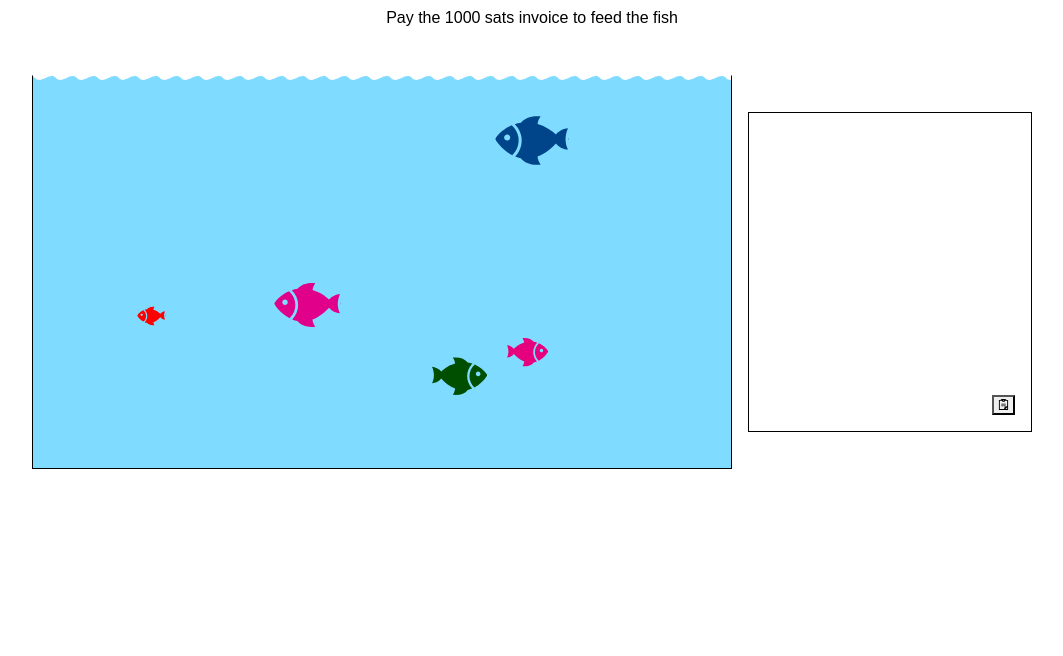
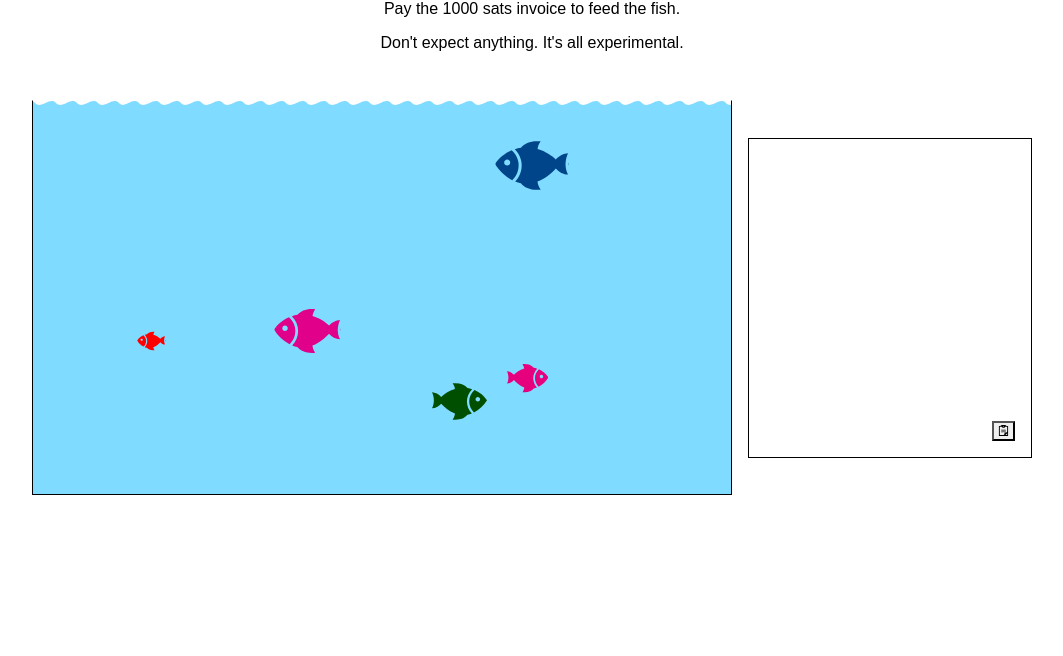
Before and after one commit to FilipChalupa/lightning-aquarium, a website: page public/index.html in a window 1280 px wide. Shown: the part 144-800 px from the top of the page, without its empty margins (108-1171 px from the left). Drawn offline with Linux system fonts and the light colour scheme.

Commit message:
Disclaimer

```diff
--- a/public/index.html
+++ b/public/index.html
@@ -16,7 +16,8 @@
 	<div class="layout">
 		<div class="about">
 			<h1>Lightning aquarium</h1>
-			<p>Pay the 1000 sats invoice to feed the fish</p>
+			<p>Pay the 1000 sats invoice to feed the fish.</p>
+			<p>Don't expect anything. It's all experimental.</p>
 		</div>
 		<div class="aquarium">
 			<div class="fish"></div>
```
